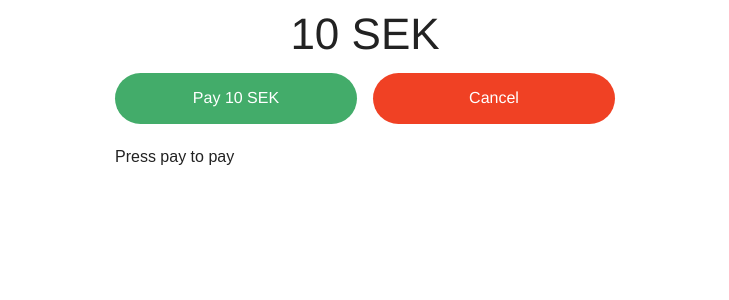
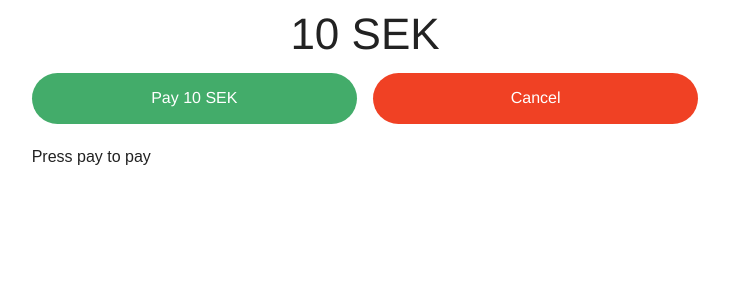
Before and after one commit to 46elks/battlehack, a Flask app: template templates/payform.html in a window 1280 px wide. Shown: the top 300 px of the page, without its empty margins (275-1004 px from the left). Run offline with Flask 2, Linux system fonts and the light colour scheme; the template is opened without the code that fills it: most values are stand-ins (such as "Sample title", 1, 10 or a date in 2020); some libraries are stand-ins or nearby versions; some web fonts are replaced.

Commit message:
fixed viewport

```diff
--- a/templates/payform.html
+++ b/templates/payform.html
@@ -12,6 +12,7 @@
   <script src="/static/js/vendor/jquery.js"></script>
   <script src="/static/js/foundation.min.js"></script>
   <script src="https://js.braintreegateway.com/v2/braintree.js"></script>
+  <meta name="viewport" content="initial-scale=1.0" />
 </head>
 <body style="font-family: 'ABeeZee', sans-serif;">
 
@@ -20,34 +21,32 @@ $(document).foundation();
 </script>
 
 <div class="row">
-  <div class="large-6 large-centered columns">
+<div class="small-10 small-centered large-8 large-centered columns">
    <form id="cardform" action="/pay" method="POST">
 
       <div class="row">
-   <div class="small-12 columns">
+         <div class="small-12 large-12 columns">
             <h1 class="text-center">{{amount}} SEK</h1>
          </div>
       </div>
 
       <div class="row">
-   <div class="small-12 columns">
-      <div class="row collapse prefix-round">
+         <div class="small-12 large-12 columns">
                <div id="dropin" />
-      </div>
          </div>
       </div>
 
        <div class="row">
-   <div class="small-6 columns">
+          <div class="small-12 large-6 columns">
                <input type="submit" class="button round expand success" value="Pay {{amount}} SEK" />
           </div>
-   <div class="small-6 columns">
+          <div class="small-12 large-6 columns">
                <a href="#" class="button round expand alert">Cancel</a>
           </div>
        </div>
 
        <div class="row">
-   <div class="small-12 columns">
+            <div class="small-12 large-12 columns">
                <p>Press pay to pay</p>
             </div>
        </div>
@@ -56,6 +55,7 @@ $(document).foundation();
    </form>
 </div>
 </div>
+
 <script>
 
 var clientToken = "{{token}}";
```
Lines whose indentation alone changed are shown as unchanged.
